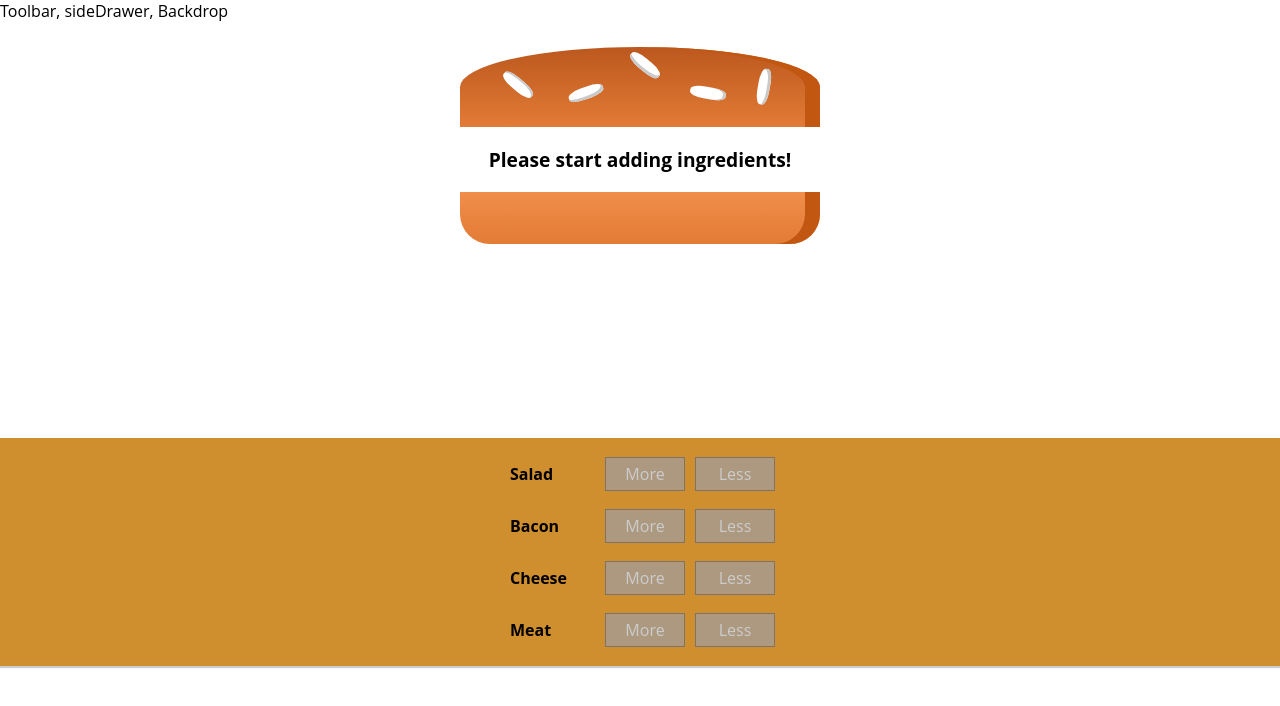
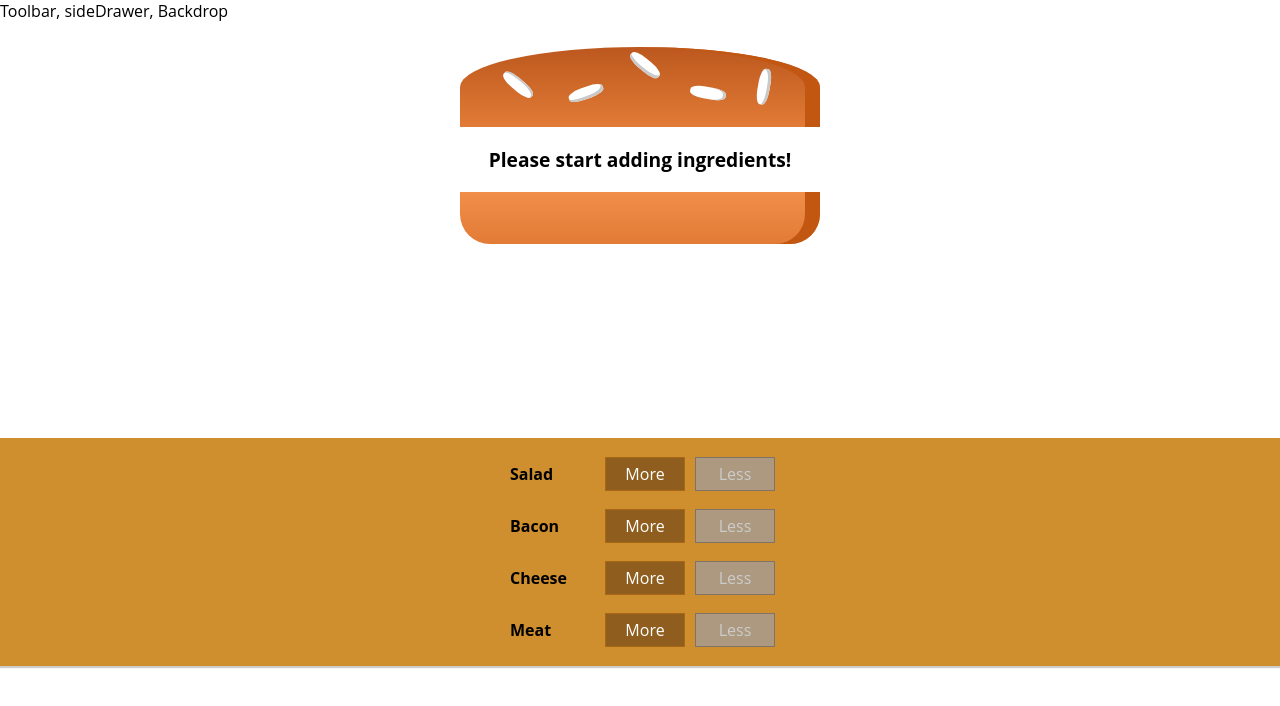
Before and after one commit to JosephTaylor1/burger-builder, a React app: page / in a window 1280 px wide. Shown: the top 706 px of the page. Built offline with nearby package versions, Linux system fonts and the light colour scheme.

Commit message:
correct disabled button on More control

```diff
--- a/src/components/Burger/BuildControls/BuildControl/BuildControl.js
+++ b/src/components/Burger/BuildControls/BuildControl/BuildControl.js
@@ -6,8 +6,7 @@ const buildControl = (props) => (
         <div className={classes.Label}>{props.label}</div>
         <button
             className={classes.More}
-            onClick={props.added}
-            disabled={props.disabled}>More</button>
+            onClick={props.added}>More</button>
         <button
             className={classes.Less}
             onClick={props.removed}
```
